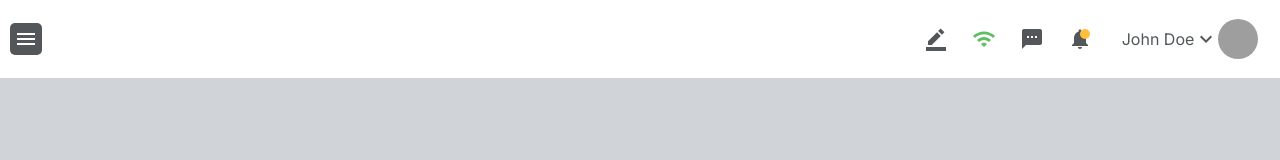
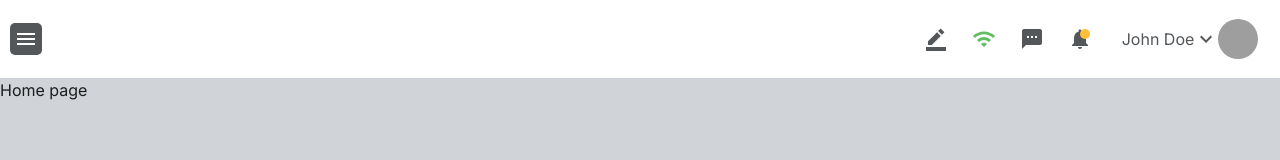
Before and after one commit to mamun4023/trial, a React (Create React App) app: page / in a window 1280 px wide. Shown: the top 160 px of the page. Built offline with nearby package versions, Linux system fonts and the light colour scheme; grey boxes are pictures that could not be loaded.

Commit message:
design layout

```diff
--- a/package.json
+++ b/package.json
@@ -13,6 +13,7 @@
     "@testing-library/user-event": "^13.5.0",
     "react": "^18.2.0",
     "react-dom": "^18.2.0",
+    "react-draggable": "^4.4.5",
     "react-scripts": "^2.1.3",
     "styled-components": "^5.3.11",
     "swiper": "^9.4.1",
--- a/src/components/sidebar/style.js
+++ b/src/components/sidebar/style.js
@@ -40,8 +40,7 @@ export const AppAccordion = styled(Accordion)(({ theme }) => ({
    },
    background: theme.palette.primary.main,
    boxShadow: "none",
-   paddingTop: 10,
-   margin: 0,
+   padding: "10px 0px",
    "&:before": {
       backgroundColor: "transparent",
    },
@@ -49,8 +48,15 @@ export const AppAccordion = styled(Accordion)(({ theme }) => ({
 
 export const AppAccordionSummary = styled(AccordionSummary)(
    ({ theme, isExpanded }) => ({
+      paddingLeft: 10,
       background: isExpanded ? theme.palette.primary.dark : null,
-      borderLeft: isExpanded ? "5px solid gray" : null,
+      borderLeft: `5px solid ${
+         isExpanded ? theme.palette.secondary.main : theme.palette.primary.main
+      }`,
+      "&:hover": {
+         backgroundColor: theme.palette.primary.dark,
+         borderLeft: `5px solid ${theme.palette.secondary.main}`,
+      },
    })
 );
 
--- /dev/null
+++ b/src/layout/index.js
@@ -0,0 +1,12 @@
+import React from "react";
+import TopBarNavigator from "../components/topNavBar";
+import { Stack } from "@mui/material";
+export default function Layout({ children, title }) {
+   document.title = title;
+   return (
+      <Stack>
+         <TopBarNavigator />
+         <Stack sx={{ flex: 1 }}>{children}</Stack>
+      </Stack>
+   );
+}
--- a/src/pages/home.js
+++ b/src/pages/home.js
@@ -1,11 +1,12 @@
 import React from "react";
 import TopBar from "../components/topNavBar";
 import { Stack } from "@mui/material";
+import Layout from "../layout";
 
 export default function Home() {
    return (
-      <Stack>
-         <TopBar />
-      </Stack>
+      <Layout title="Home">
+         <Stack>Home page</Stack>
+      </Layout>
    );
 }
```
Also changed, not shown: src/layout/style.js (added), 2 other files (tests, documents, lock files or other folders).
